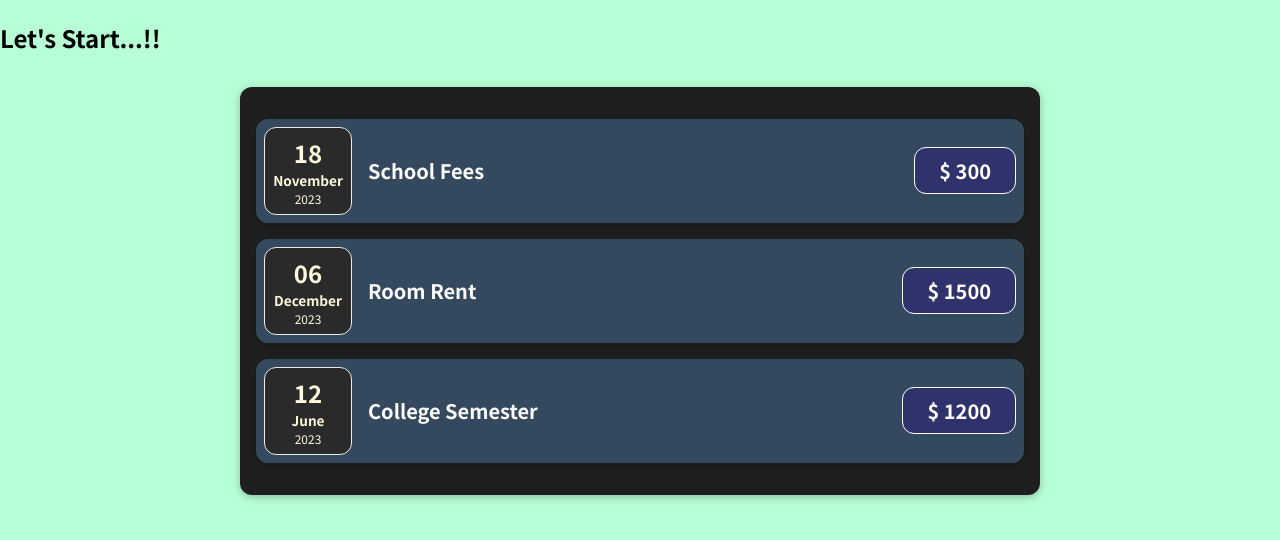
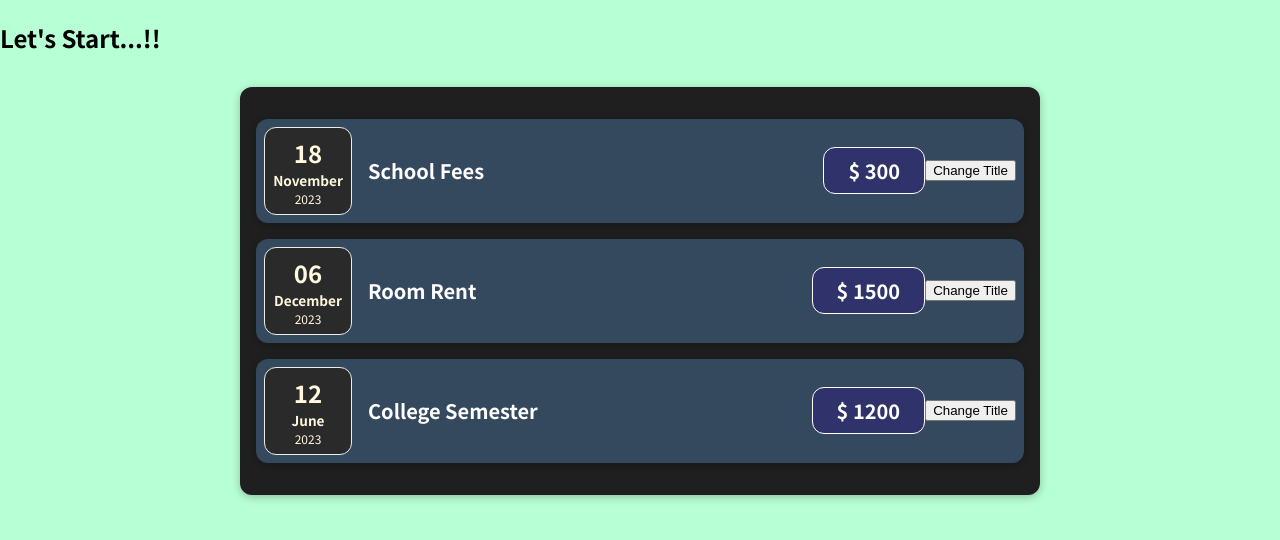
Before and after one commit to krtuhin/Expense-Tracker_Front-End_React, a React (Create React App) app: page / in a window 1280 px wide. Shown: the top 540 px of the page. Built offline with nearby package versions, Linux system fonts and the light colour scheme.

Commit message:
State in React

```diff
--- a/src/components/Expenses/ExpenseItem.js
+++ b/src/components/Expenses/ExpenseItem.js
@@ -1,5 +1,5 @@
-// import react
-import React from "react";
+// import react and react hook (use state)
+import React, { useState } from "react";
 
 // import sub component's css
 import "./ExpenseItem.css";
@@ -8,8 +8,14 @@ import Card from "../UI/Card";
 
 const ExpenseItem = (props) => {
 
-  //declare variable in component
-  //   let title = "Car Insurence";
+  /* destructuring the array with two variable one denoting the value that is
+  passed and another is the method to change the passed value */
+  const [title, setTitle] = useState(props.title);
+
+  // creating function clickhandler
+  let clickHandler = () => {
+    setTitle("New Title");
+  };
 
   return (
     // using component as a parent tag
@@ -20,10 +26,13 @@ const ExpenseItem = (props) => {
 
       <div className="expense-item__description">
         {/* using JS data into JSX */}
-        <h2>{props.title}</h2>
+        <h2>{title}</h2>
 
         <div className="expense-item__price">$ {props.price}</div>
       </div>
+
+      {/* using click event (use function in the click event without '()') */}
+      <button onClick={clickHandler}>Change Title</button>
     </Card>
   );
 };
```
